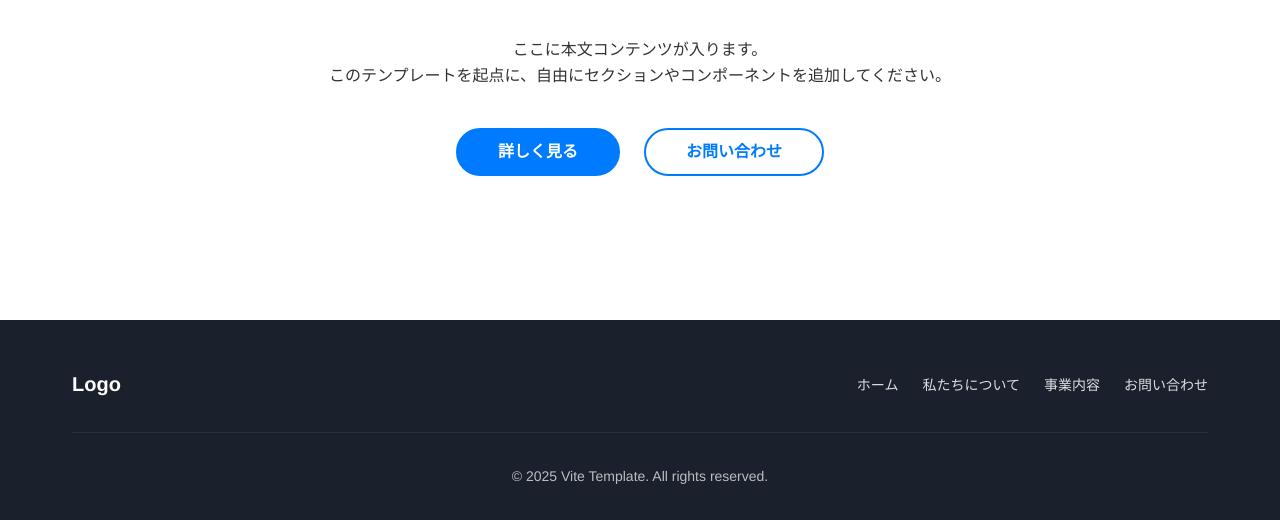
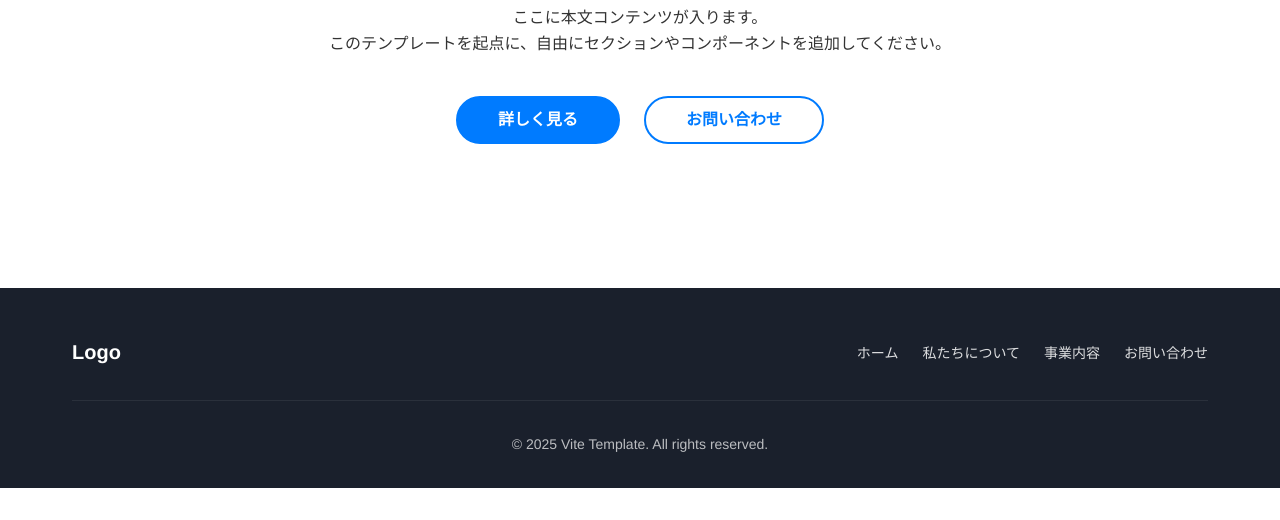
Before and after one commit to hirataro-89/vite-present-template, a website built with Vite: page src/index.html in a window 1280 px wide. Shown: the part 574-1094 px from the top of the page. After the commit the page ends 1062 px from the top, so only its background shows below. Built offline with nearby package versions, Linux system fonts and the light colour scheme.

Commit message:
feat(variables): --section-padding-yトークンを追加しhero/sectionで参照

```diff
--- a/src/scss/base/_variables.scss
+++ b/src/scss/base/_variables.scss
@@ -16,6 +16,7 @@
   // min() で 100% と比較するため px 単位必須
   --container-max-width: 1200px;
   --container-padding: 2rem;
+  --section-padding-y: 5rem;
 
   // Effects
   --transition-base: 0.3s ease;
--- a/src/scss/layout/_hero.scss
+++ b/src/scss/layout/_hero.scss
@@ -2,7 +2,7 @@
   :scope {
     container-type: inline-size;
     background-color: var(--color-bg);
-    padding-block: 6rem;
+    padding-block: var(--section-padding-y);
   }
 
   .main-title {
--- a/src/scss/layout/_section.scss
+++ b/src/scss/layout/_section.scss
@@ -1,6 +1,6 @@
 @scope (.section) {
   :scope {
-    padding-block: 5rem;
+    padding-block: var(--section-padding-y);
   }
 
   .text {
```
